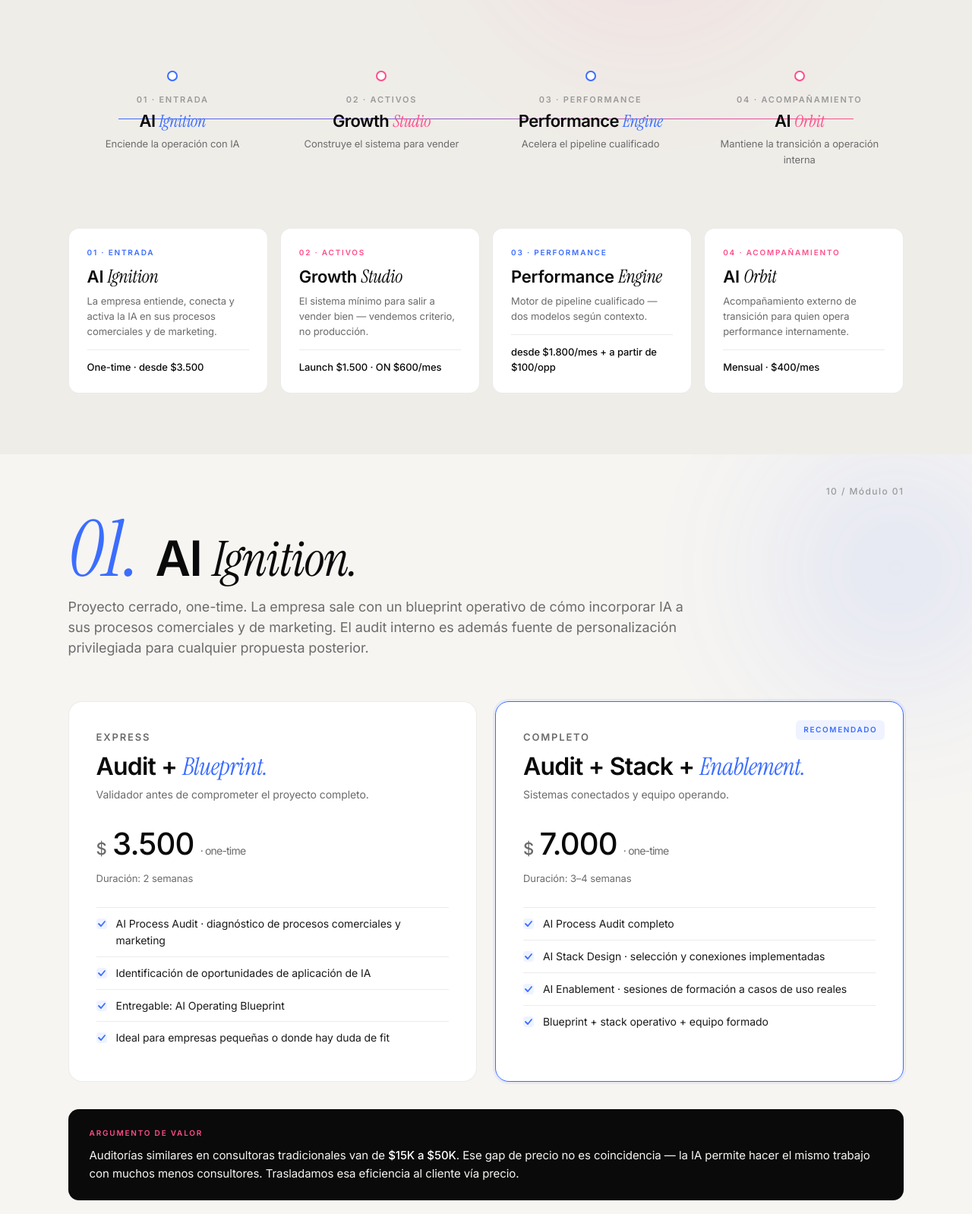
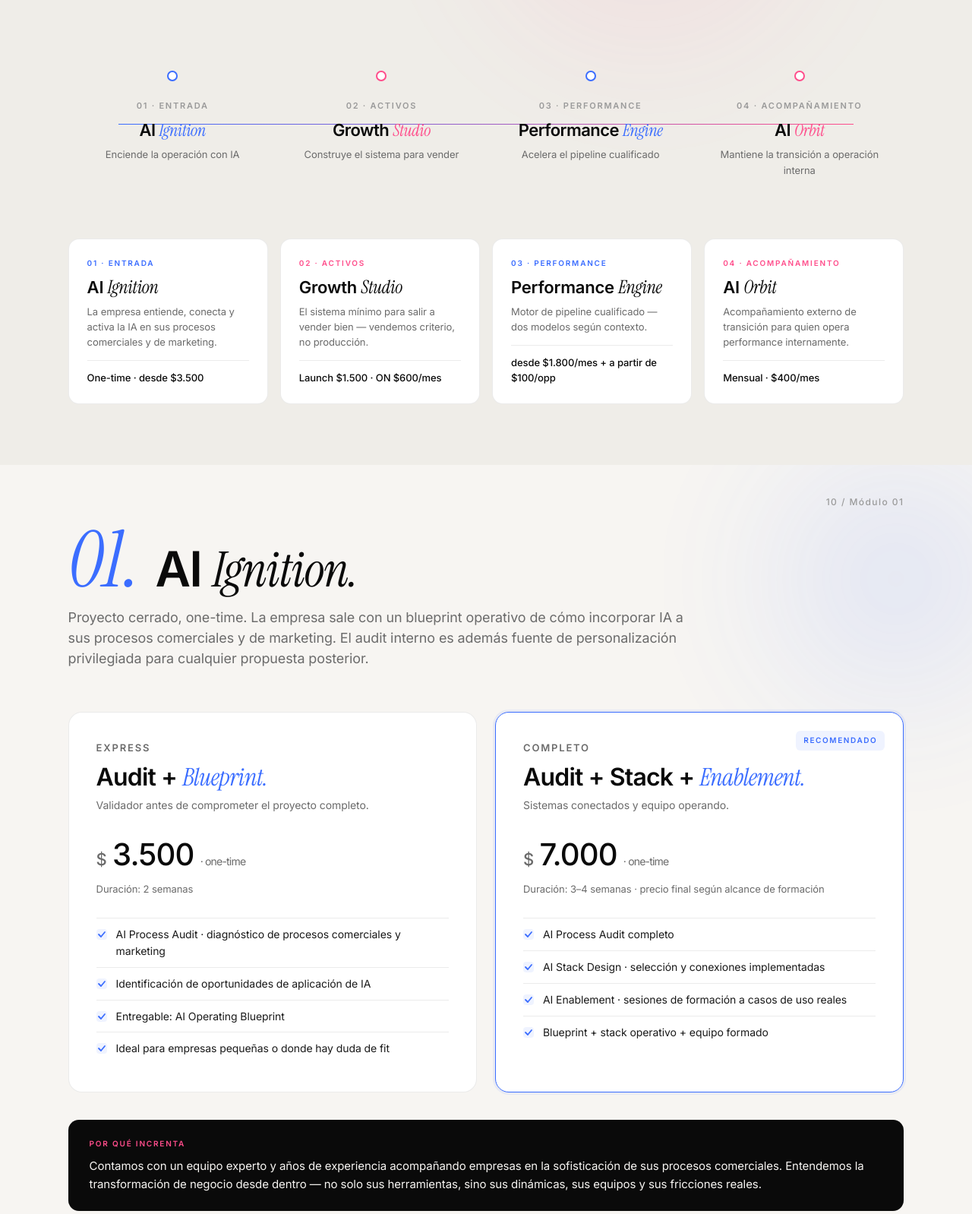
Before and after one commit to increnta-latam/Increnta-GTM-Engine, a plain HTML site: page index.html in a window 1280 px wide. Shown: the part 8223-9821 px from the top of the page at 76% size. Drawn offline with Linux system fonts and the light colour scheme.

Commit message:
Add files via upload

```diff
--- a/index.html
+++ b/index.html
@@ -773,7 +773,7 @@ section > .content {
   border-radius: 50%;
   background: var(--white);
   border: 2px solid var(--blue);
-  margin: 0 auto 16px;
+  margin: 0 auto 24px;
 }
 .journey-step:nth-child(2) .dot { border-color: var(--pink); }
 .journey-step:nth-child(3) .dot { border-color: var(--blue); }
@@ -784,11 +784,12 @@ section > .content {
   letter-spacing: 0.16em;
   font-weight: 600;
   color: var(--muted-2);
-  margin-bottom: 6px;
+  margin-bottom: 10px;
+  margin-top: 20px;
 }
 .journey-step h3 {
   font-size: 22px;
-  margin-bottom: 6px;
+  margin-bottom: 8px;
 }
 .journey-step h3 .serif { color: var(--blue); }
 .journey-step:nth-child(2) h3 .serif { color: var(--pink); }
@@ -1879,7 +1880,7 @@ section > .content {
         <h3>Audit + Stack + <span class="serif">Enablement.</span></h3>
         <div class="modality">Sistemas conectados y equipo operando.</div>
         <div class="tier-price"><span class="currency">$</span>7.000 <span class="period">· one-time</span></div>
-        <div class="tier-meta">Duración: 3–4 semanas</div>
+        <div class="tier-meta">Duración: 3–4 semanas · precio final según alcance de formación</div>
         <ul>
           <li>AI Process Audit completo</li>
           <li>AI Stack Design · selección y conexiones implementadas</li>
@@ -1890,8 +1891,8 @@ section > .content {
     </div>
 
     <div class="modulo-aside fade-in">
-      <span class="label">Argumento de valor</span>
-      Auditorías similares en consultoras tradicionales van de <strong>$15K a $50K</strong>. Ese gap de precio no es coincidencia — la IA permite hacer el mismo trabajo con muchos menos consultores. Trasladamos esa eficiencia al cliente vía precio.
+      <span class="label">Por qué Increnta</span>
+      Contamos con un equipo experto y años de experiencia acompañando empresas en la sofisticación de sus procesos comerciales. Entendemos la transformación de negocio desde dentro — no solo sus herramientas, sino sus dinámicas, sus equipos y sus fricciones reales.
     </div>
   </div>
 </section>
@@ -2113,7 +2114,7 @@ section > .content {
         <div class="bundle-modules">
           <span class="module-chip">AI Ignition</span>
           <span class="module-chip dark">Studio Launch</span>
-          <span class="module-chip pink">Partner Distributor</span>
+          <span class="module-chip pink">Embedded Hybrid Team</span>
         </div>
       </div>
 
```
